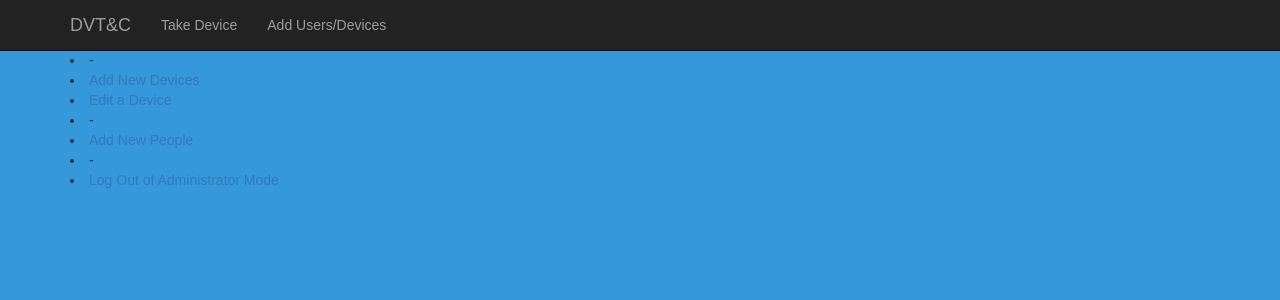
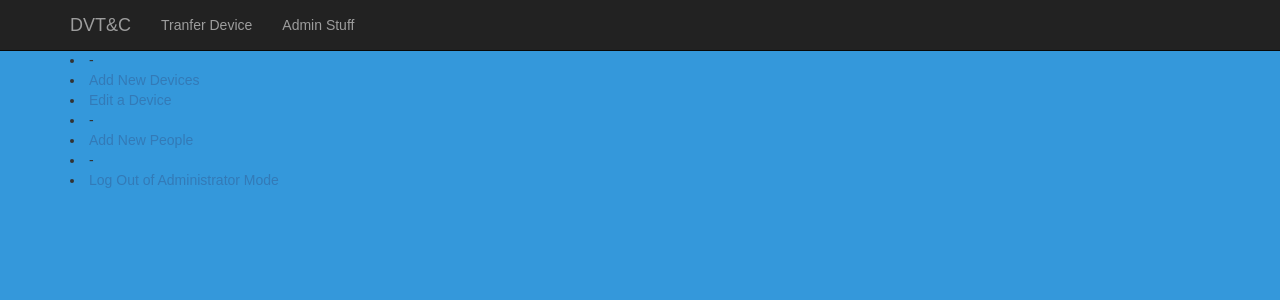
Before and after one commit to JoeSuber/phonehome, a Flask app: page /admin in a window 1280 px wide. Shown: the top 300 px of the page. Run offline with Flask 2, Linux system fonts and the light colour scheme; the visitor is signed in with stand-in values (Sample User, id 1); data comes from the database, SQL or seed files in the repository; some libraries are stand-ins or nearby versions.

Commit message:
csv importer begins

```diff
--- a/app.py
+++ b/app.py
@@ -345,8 +345,8 @@ def logout():
 def csvimport(filename=None):
     if not filename:
         filename = os.path.join(os.getcwd(), "samsung.csv")
-    columns = ['MEID', 'OEM', 'MODEL', 'SKU', 'Hardware_Type', 'Hardware_Version',
-               'In_Date', 'Archived', 'TesterId', 'DVT_Admin', 'SPCMSL', 'Comment']
+    columns = ['MEID', 'OEM', 'MODEL', 'SKU', 'Hardware_Type', 'Hardware_Version', 'In_Date', 'Archived', 'TesterId',
+               'DVT_Admin', 'SPCMSL', 'Comment']
     with open(filename, newline='') as csvfile:
         spamreader = csv.reader(csvfile, delimiter=' ', quotechar='|')
         for row in spamreader:
--- a/templates/navbar.html
+++ b/templates/navbar.html
@@ -10,12 +10,12 @@
             <span class="icon-bar"></span>
             <span class="icon-bar"></span>
           </button>
-          <a class="navbar-brand" href="#">DVT&C </a>
+          <a class="navbar-brand" href="http://www.dvtandc.com/">DVT&C </a>
         </div>
         <div id="navbar" class="collapse navbar-collapse">
           <ul class="nav navbar-nav">
-            <li><a href="{{ url_for('index') }}">Take Device</a></li>
-            <li><a href="{{ url_for('admin') }}">Add Users/Devices</a></li>
+            <li><a href="{{ url_for('index') }}">Tranfer Device</a></li>
+            <li><a href="{{ url_for('admin') }}">Admin Stuff</a></li>
             <li> {{ flasher }} </li>
           </ul>
         </div><!--/.nav-collapse -->
```
